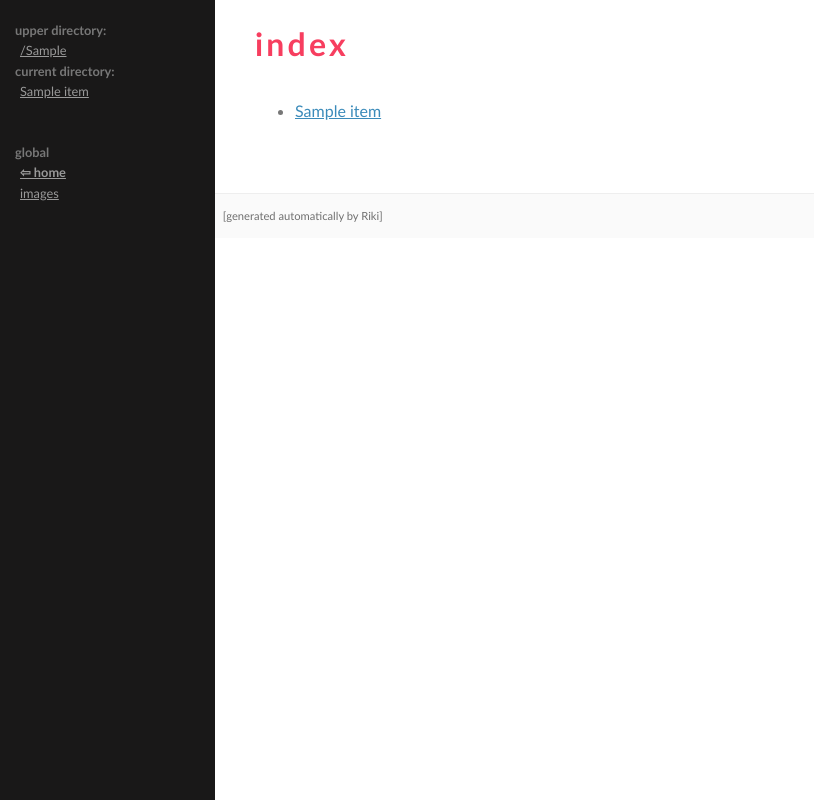
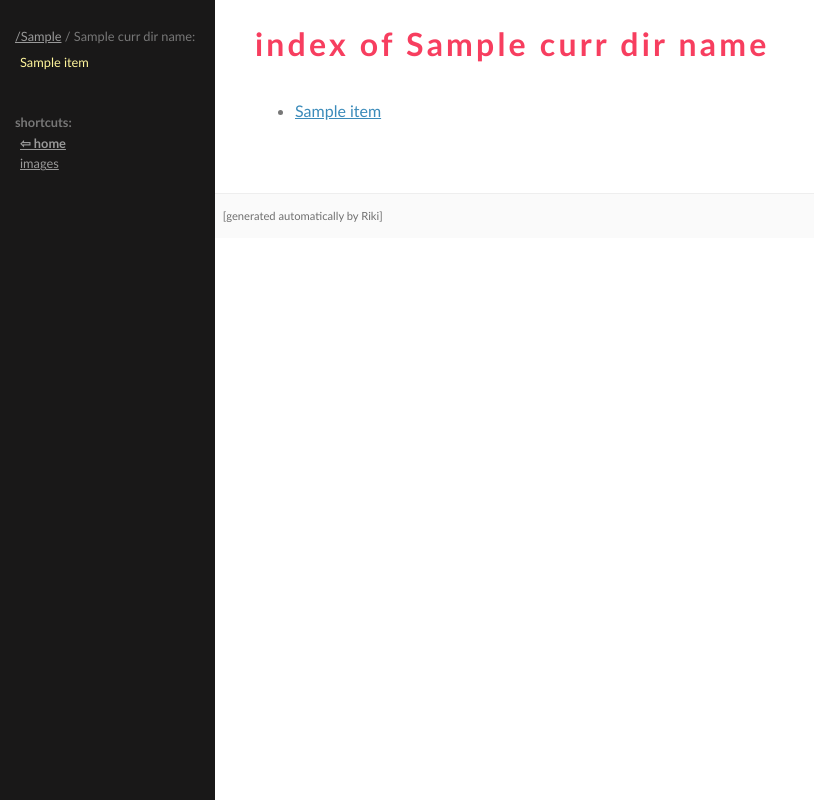
Before and after one commit to tomachalek/riki, a Python web app: template templates/dummy_page.html in a window 1280 px wide. Shown: the whole page, without its empty margins (0-814 px from the left). Run offline with Jinja, Linux system fonts and the light colour scheme; the template is opened without the code that fills it: most values are stand-ins (such as "Sample title", 1, 10 or a date in 2020).

Commit message:
Improve page navigation

```diff
--- a/static/css/style.css
+++ b/static/css/style.css
@@ -138,6 +138,10 @@ a.external {
     padding-right: 12px;
 }
 
+.navigation {
+    line-height: 2.5em;
+}
+
 .search {
     margin-bottom: 20px;
 }
@@ -178,5 +182,23 @@ ul li .srch-chapter {
 }
 
 .gallery-item a {
-   display: block;
+    display: block;
 }
+
+.page-list a {
+    color: #fff59c;
+    text-decoration: none;
+}
+
+.wildcard {
+    color: #fff59c;
+}
+
+.page-list a:hover {
+    text-decoration: underline;
+}
+
+.page-list .current {
+    font-weight: bold;
+    text-decoration: none;
+}
--- a/templates/dummy_page.html
+++ b/templates/dummy_page.html
@@ -2,10 +2,10 @@
 
 
 {% block content %}
-<h1>index</h1>
+<h1>index of {{ curr_dir_name }}</h1>
 <ul>
 {% for item in page_list %}
-<li><a href="{{ app_path }}page{{ item }}">{{ item }}</a></li>
+<li><a href="{{ app_path }}page{{ item[0] }}">{{ item[1] }}</a></li>
 {% endfor %}
 </ul>
 {% endblock %}
--- a/templates/layout.html
+++ b/templates/layout.html
@@ -36,20 +36,25 @@
             </form>
             {% endif %}
 
-            <strong>upper directory:</strong>
-            <ul>
-                {% if parent_dir %}
-                <li><a href="{{ app_path }}page/{{ parent_dir }}">/{{ parent_dir }}</a></li>
+            <div class="navigation">
+            {% if parent_dir %}
+            <a href="{{ app_path }}page/{{ parent_dir }}">/{{ parent_dir }}</a> /
+            {% else %}
+            <a class="home" href="{{ app_path }}page">home</a> /
+            {% endif %}
+            {{ curr_dir_name }}:
+            </div>
+
+            {% if page_list %}
+            <ul class="page-list">
+            {% for item in page_list %}
+                <li>
+                {% if page_name == item[1] %}
+                    <span class="page current">{{ item[1] }}</span>
                 {% else %}
-                <li><a href="{{ app_path }}page">main page</a></li>
+                    <a class="page" href="{{ app_path }}page{{ item[0] }}">{{ item[1] }}</a>
                 {% endif %}
-            </ul>
-
-            <strong>current directory:</strong>
-            {% if page_list %}
-            <ul>
-            {% for item in page_list %}
-            <li><a class="page" href="{{ app_path }}page{{ item }}">{{ item }}</a></li>
+                </li>
             {% endfor %}
             </ul>
             {% else %}
@@ -59,7 +64,7 @@
             {% endif %}
 
             <div class="utils">
-                <strong>global</strong>
+                <strong>shortcuts:</strong>
                 <ul>
                     <li><strong><a href="{{ app_path }}">&#8678; home</a></strong></li>
                     <li><a href="{{ app_path }}_images">images</a></li>
```
Also changed, not shown: app.py (+18 -2 lines), static/js/models/layout.js (+0 -8 lines).
